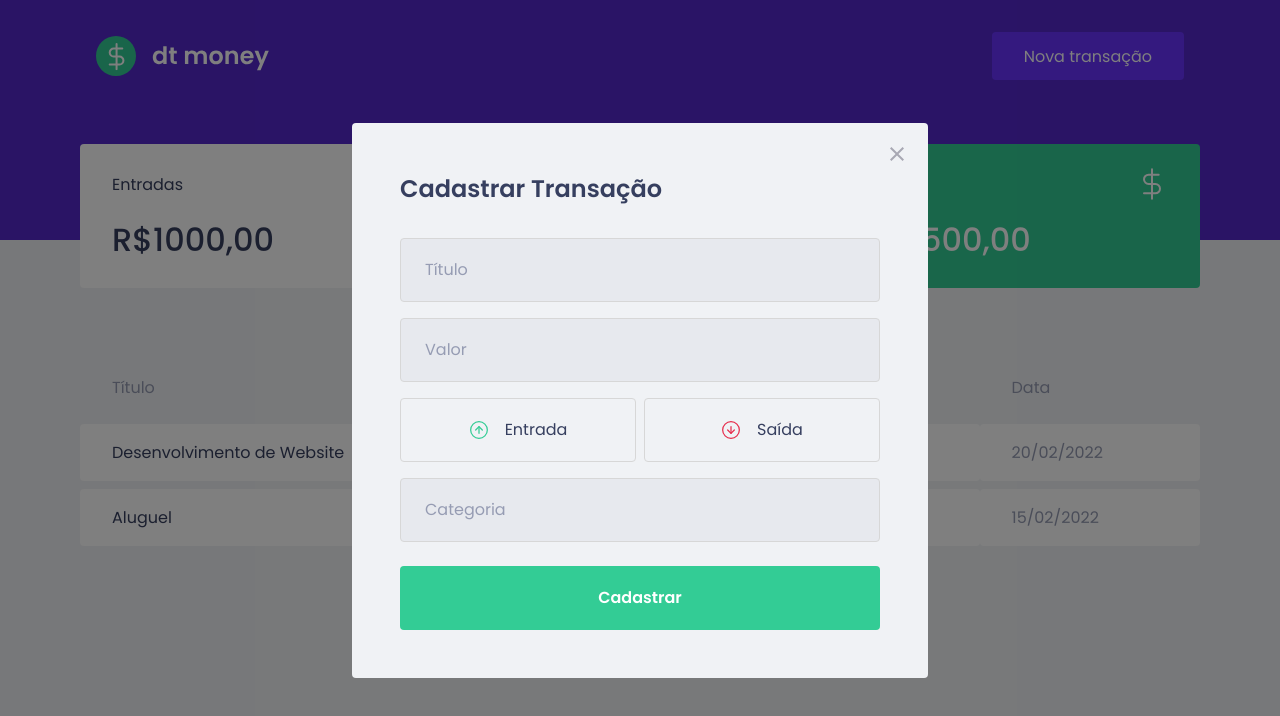
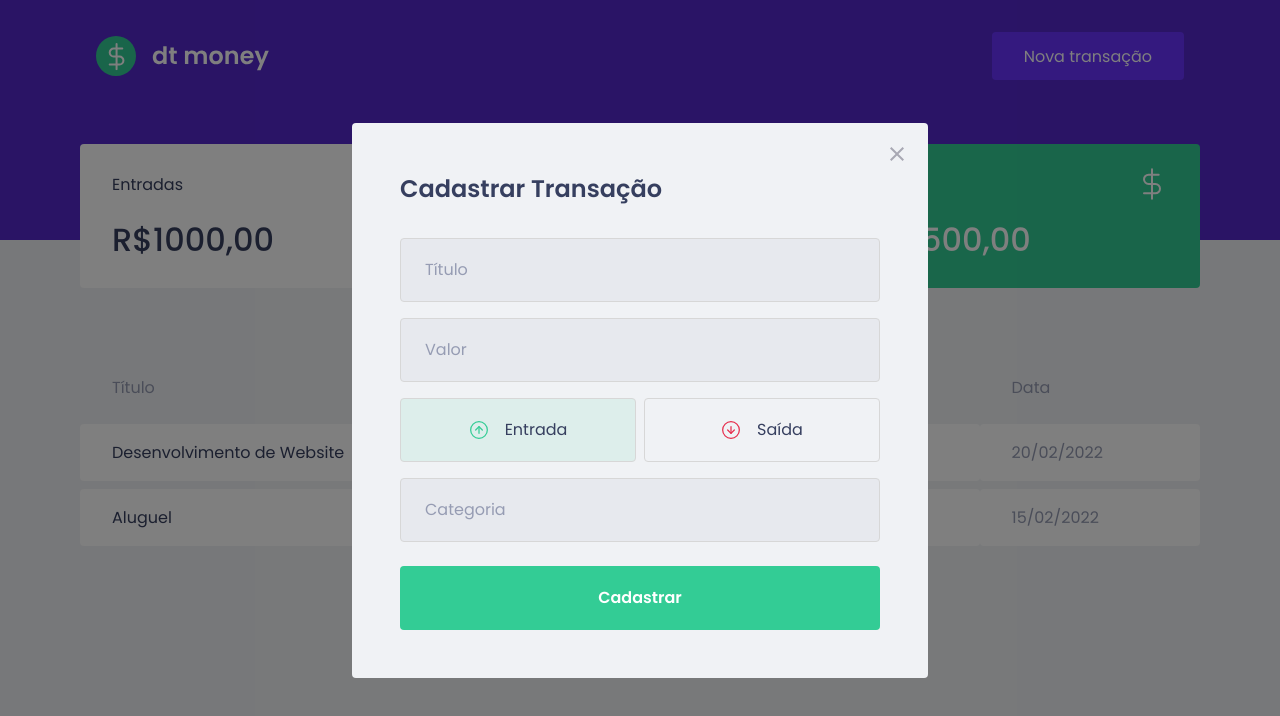
Before and after one commit to fxsobr/dtmoney, a React (Create React App) app: page / in a window 1280 px wide. Both pictures are taken after a click on the button "Nova transação". Shown: the top 716 px of the page. Built offline with nearby package versions, Linux system fonts and the light colour scheme; no server answers; what miragejs would draw is missing.

Commit message:
adicionado funcionamento aos botos de entrada e saida.

```diff
--- a/src/components/NewTransactionModal/index.tsx
+++ b/src/components/NewTransactionModal/index.tsx
@@ -2,7 +2,8 @@
 import incomeImg from '../../assets/income.svg';
 import outcomeImg from '../../assets/outcome.svg';
 import closeImg from '../../assets/close.svg';
-import { Container, TransactionTypeContainer } from './styles';
+import { Container, TransactionTypeContainer, RadioBox } from './styles';
+import { useState } from 'react';
 
 interface NewTransactionModalProps {
     isOpen: boolean;
@@ -12,6 +13,9 @@
 Modal.setAppElement('#root');
 
 export function NewTransactionModal({ isOpen, onRequestClose }: NewTransactionModalProps) {
+    const [type, setType] = useState('deposit');
+
+
     return (
         <Modal
             isOpen={isOpen}
@@ -39,19 +43,25 @@
                 />
 
                 <TransactionTypeContainer>
-                    <button
+                    <RadioBox
                         type="button"
+                        onClick={() => { setType('deposit') }}
+                        isActive={type === 'deposit'}
+                        activeColor="green"
                     >
                         <img src={incomeImg} alt="Entrada" />
                         <span>Entrada</span>
-                    </button>
+                    </RadioBox>
 
-                    <button
+                    <RadioBox
                         type="button"
+                        onClick={() => { setType('withdraw') }}
+                        isActive={type === 'withdraw'}
+                        activeColor="red"
                     >
                         <img src={outcomeImg} alt="Saída" />
                         <span>Saída</span>
-                    </button>
+                    </RadioBox>
                 </TransactionTypeContainer>
 
                 <input
--- a/src/components/NewTransactionModal/styles.ts
+++ b/src/components/NewTransactionModal/styles.ts
@@ -1,5 +1,5 @@
 import styled from "styled-components";
-import { darken } from "polished";
+import { darken, transparentize } from "polished";
 
 export const Container = styled.form`
     h2 {
@@ -54,13 +54,27 @@
     display: grid;
     grid-template-columns: 1fr 1fr;
     gap: 0.5rem;
+`;
 
-    button {
+interface RadioBoxProps {
+    isActive: boolean;
+    activeColor: 'green' | 'red';
+}
+
+const colors = {
+    green: '#33cc95',
+    red: '#e52e4d'
+}
+
+export const RadioBox = styled.button<RadioBoxProps>`
     height: 4rem;
     border: 1px solid #d7d7d7;
     border-radius: 0.25rem;
 
-        background: transparent;
+    background: ${(props) => props.isActive
+        ? transparentize(0.9, colors[props.activeColor])
+        : 'transparent'
+    };
 
     display: flex;
     align-items: center;
@@ -85,6 +99,4 @@
         color: var(--text-title);
 
     }
-    }
-
 `;
```
Lines whose indentation alone changed are shown as unchanged.
